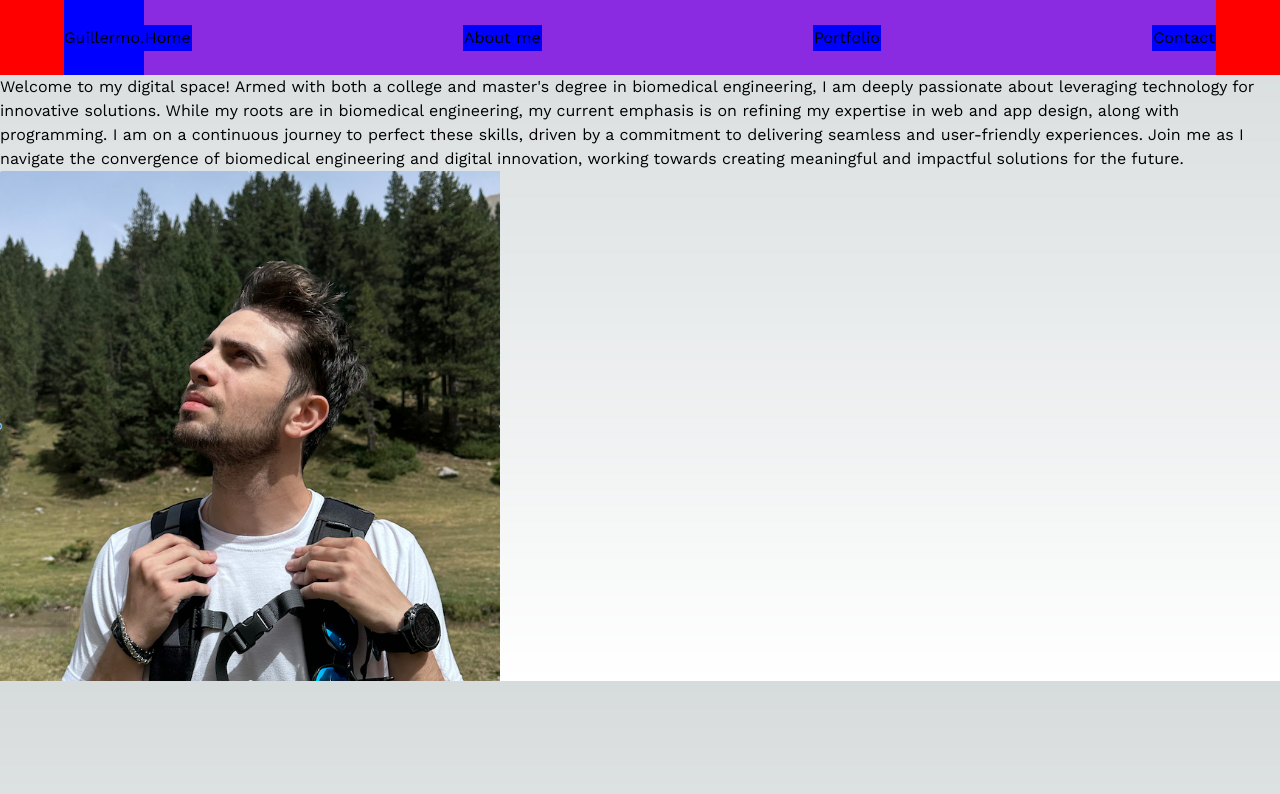
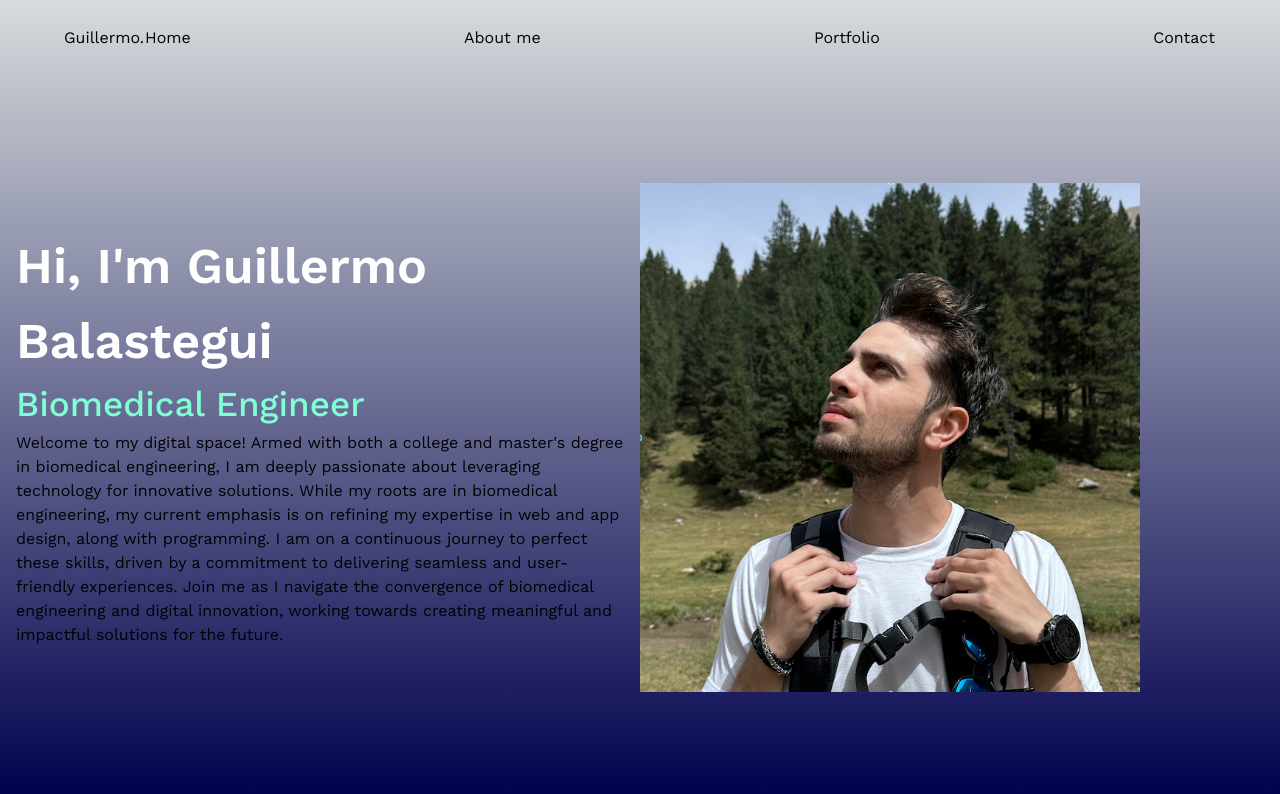
Before and after one commit to Balasteguisson/webportfolio, a Next.js app: page /home in a window 1280 px wide. Shown: the top 794 px of the page. Built offline with nearby package versions, Linux system fonts and the light colour scheme.

Commit message:
Some styling for main page

```diff
--- a/src/app/globals.css
+++ b/src/app/globals.css
@@ -5,14 +5,14 @@
 :root {
   --foreground-rgb: 0, 0, 0;
   --background-start-rgb: 214, 219, 220;
-  --background-end-rgb: 255, 255, 255;
+  --background-end-rgb: 0, 0, 77;
 }
 
 @media (prefers-color-scheme: dark) {
   :root {
     --foreground-rgb: 255, 255, 255;
     --background-start-rgb: 0, 0, 0;
-    --background-end-rgb: 0, 0, 0;
+    --background-end-rgb: 0, 0, 77;
   }
 }
 
@@ -24,4 +24,5 @@ body {
       rgb(var(--background-end-rgb))
     )
     rgb(var(--background-start-rgb));
+    min-height: 100svh;
 }
--- a/src/app/home/page.tsx
+++ b/src/app/home/page.tsx
@@ -1,4 +1,6 @@
 import Image from 'next/image';
+import '@/styles/intro.css'
+
 
 export default function Aboutme () {
     let presentacion = `Welcome to my digital space! Armed with both a college and master's degree in biomedical engineering, I am deeply passionate about leveraging technology for innovative solutions. While my roots are in biomedical engineering, my current emphasis is on refining my expertise in web and app design, along with programming. I am on a continuous journey to perfect these skills, driven by a commitment to delivering seamless and user-friendly experiences. Join me as I navigate the convergence of biomedical engineering and digital innovation, working towards creating meaningful and impactful solutions for the future.`
@@ -6,6 +8,8 @@ export default function Aboutme () {
     return (
         <div className="aboutmeContainer">
             <div className="textContainer">
+                <h1>Hi, I'm Guillermo Balastegui</h1>
+                <h2>Biomedical Engineer</h2>
                 <p>{presentacion}</p>
             </div>
             <div className="portraitContainer">
--- a/src/app/layout.tsx
+++ b/src/app/layout.tsx
@@ -1,9 +1,9 @@
 import type { Metadata } from 'next'
-import { Inter } from 'next/font/google'
+//import { Inter } from 'next/font/google'
 import './globals.css'
 import { worksans } from '@/styles/fonts'
 
-const inter = Inter({ subsets: ['latin'] })
+//const inter = Inter({ subsets: ['latin'] })
 
 export const metadata: Metadata = {
   title: 'GBG Web Portfolio',
--- /dev/null
+++ b/src/styles/intro.css
@@ -0,0 +1,23 @@
+.aboutmeContainer {
+    min-height: calc(100vh - 75px);
+    display: flex;
+    align-items: center;
+}
+
+.textContainer {
+    max-width: 50vw;
+    padding: 1em;
+    justify-content: space-around;
+}
+
+.textContainer > h1 {
+    font-size: 50px;
+    color:white;
+    font-weight: 600;
+}
+
+.textContainer > h2 {
+    font-size: 35px;
+    font-weight: 450;
+    color:aquamarine
+}
--- a/src/styles/layout.css
+++ b/src/styles/layout.css
@@ -1,5 +1,4 @@
 .headerDiv {
-    background-color: red;
     display: flex;
     flex: 1;
     justify-content: space-between;
@@ -9,7 +8,6 @@
 
 .logo {
     display: flex;
-    background-color: blue;
     align-items: center;
     justify-content: center;
     margin-left: 5vw;
--- a/src/styles/navbar.css
+++ b/src/styles/navbar.css
@@ -4,12 +4,10 @@
     justify-self: right;
     justify-content: space-between;
     align-items: center;
-    background-color: blueviolet;
     margin-right: 5vw;
 }
 
 .navItem {
-    background-color: blue;
     padding: 1px
 
 }
```
